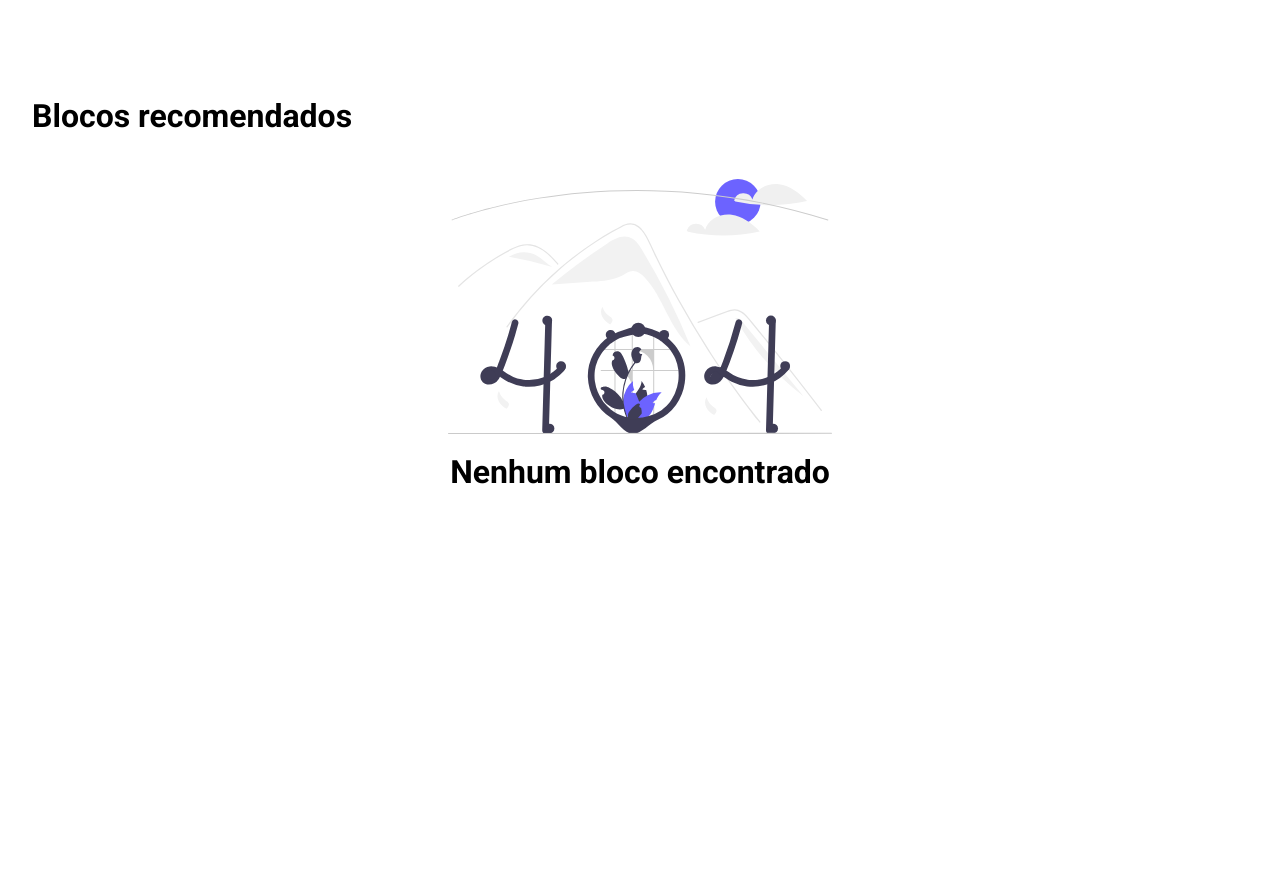
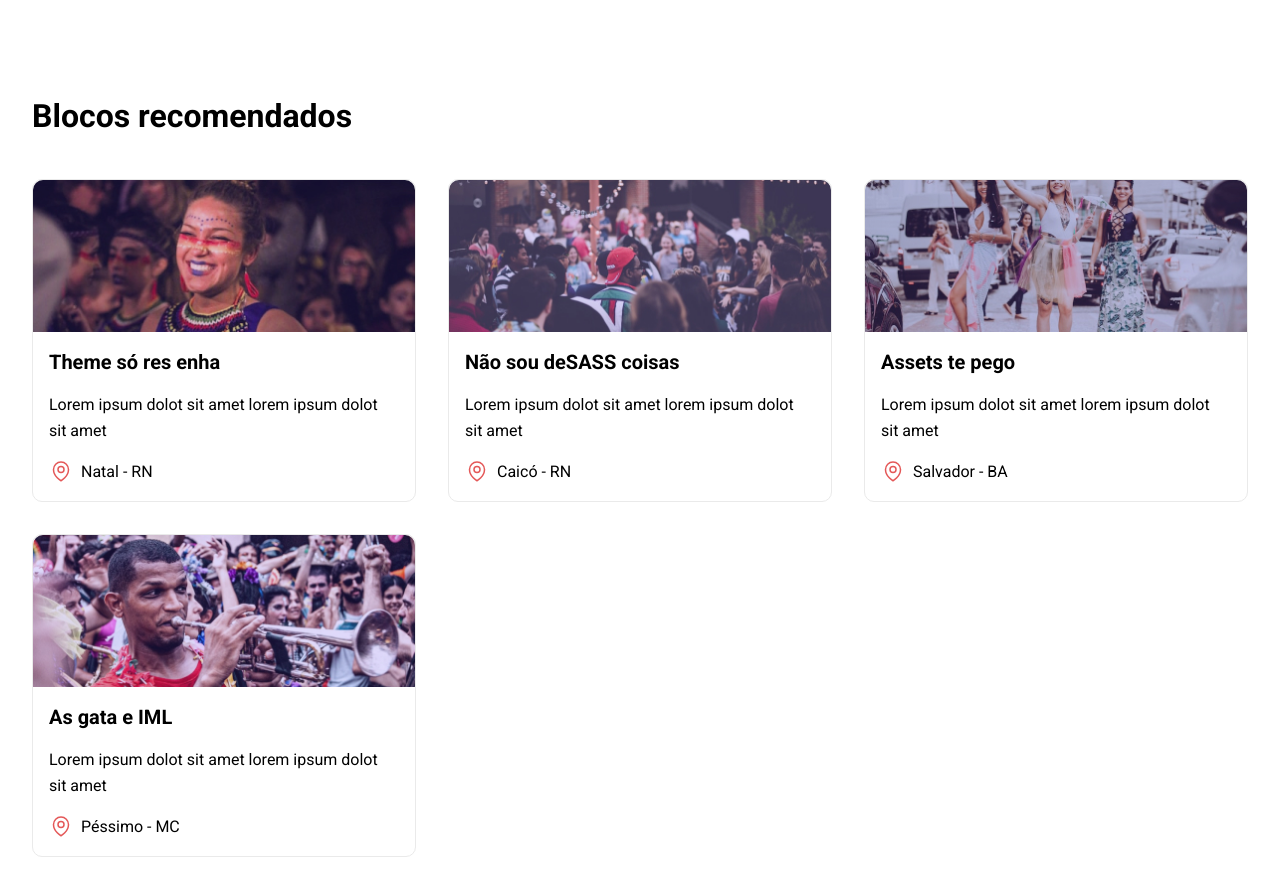
Before and after one commit to victormedeiros1/carnaval-bora-codar-7, a React (Vite) app: page / in a window 1280 px wide. Shown: the part 534-1430 px from the top of the page. Before the commit the page ends 1125 px from the top, so only its background shows below. Built offline with nearby package versions, Linux system fonts and the light colour scheme.

Commit message:
feat: centralizing blocks and locations in helpers directory

```diff
--- a/src/components/BlocksList/index.tsx
+++ b/src/components/BlocksList/index.tsx
@@ -1,47 +1,12 @@
-import { useEffect } from "react";
-import { useBlocks } from "../../hooks/useBlocks";
-import { useFilteredBlocks } from "../../hooks/useFilteredBlocks";
+import { useVisibleBlocks } from "../../hooks/useVisibleBlocks";
 import Block from "./components/Block";
-import Loading from "../Loading";
-import { useVisibleBlocks } from "../../hooks/useVisibleBlocks";
 
-// const url =
-//   "http://bora-codar-challenge-7-backend-production.up.railway.app/blocks";
-const blocksArray = [
-  {
-    id: 0,
-    name: "Theme só res enha",
-    cover: "/src/assets/images/bloco-1.jpg",
-    description: "Lorem ipsum dolot sit amet lorem ipsum dolot sit amet",
-    location: "Natal - RN",
-  },
-  {
-    id: 1,
-    name: "Não sou deSASS coisas",
-    cover: "/src/assets/images/bloco-2.jpg",
-    description: "Lorem ipsum dolot sit amet lorem ipsum dolot sit amet",
-    location: "Caicó - RN",
-  },
-  {
-    id: 2,
-    name: "Assets te pego",
-    cover: "/src/assets/images/bloco-3.jpg",
-    description: "Lorem ipsum dolot sit amet lorem ipsum dolot sit amet",
-    location: "Salvador - BA",
-  },
-  {
-    id: 3,
-    name: "As gata e IML",
-    cover: "/src/assets/images/bloco-4.jpg",
-    description: "Lorem ipsum dolot sit amet lorem ipsum dolot sit amet",
-    location: "Péssimo - MC",
-  },
-];
 export default function BlocksList() {
-  const { setBlocks } = useBlocks();
   const { visibleBlocks } = useVisibleBlocks();
 
   // API
+  // const url =
+  //   "http://bora-codar-challenge-7-backend-production.up.railway.app/blocks";
   // useEffect(() => {
   //   fetch(url)
   //     .then((response) => response.json())
@@ -50,18 +15,14 @@ export default function BlocksList() {
 
   // if (!blocks) return <Loading />;
 
-  useEffect(() => {
-    setBlocks(blocksArray);
-  });
-
   return (
     <section className="max-w-[78.5rem] mx-auto my-24 px-5">
       <header className="mb-10">
         <h3 className="text-lg font-bold">Blocos recomendados</h3>
       </header>
       {visibleBlocks.length > 0 ? (
-        visibleBlocks?.map(({ id, name, description, cover, location }) => (
-          <div className="grid grid-cols-3 gap-8">
+        <div className="grid grid-cols-3 gap-8">
+          {visibleBlocks?.map(({ id, name, description, cover, location }) => (
             <Block
               key={id}
               name={name}
@@ -69,8 +30,8 @@ export default function BlocksList() {
               description={description}
               location={location}
             />
-          </div>
-        ))
+          ))}
+        </div>
       ) : (
         <div className="w-full flex items-center flex-col">
           <img className="w-96 mx-auto" src="/src/assets/images/404.svg" />
--- a/src/components/Search/index.tsx
+++ b/src/components/Search/index.tsx
@@ -1,38 +1,18 @@
 import { MagnifyingGlassIcon, MapPinIcon } from "@heroicons/react/24/outline";
+import { useBlocks } from "../../hooks/useBlocks";
+import { useVisibleBlocks } from "../../hooks/useVisibleBlocks";
+import { locationOptions } from "../../helpers/slugs";
 import Button from "../Button";
-
-import { useBlocks } from "../../hooks/useBlocks";
-import { useFilteredBlocks } from "../../hooks/useFilteredBlocks";
-import { useVisibleBlocks } from "../../hooks/useVisibleBlocks";
-
-const locations = [
-  {
-    id: 0,
-    name: "Caicó - RN",
-  },
-  {
-    id: 1,
-    name: "Natal - RN",
-  },
-  {
-    id: 2,
-    name: "Salvador - BA",
-  },
-  {
-    id: 3,
-    name: "Péssimo - MC",
-  },
-];
 
 export default function Search() {
   const { blocks } = useBlocks();
-  const { setFilteredBlocks } = useFilteredBlocks();
   const { setVisibleBlocks } = useVisibleBlocks();
 
   const handleSubmit = (e: any) => {
     e.preventDefault();
     const text = e.target.elements.text.value;
     const location = e.target.elements.locations.value;
+
     const filteredBlocks = blocks.filter(
       (block) => block.name.includes(text) && block.location.includes(location)
     );
@@ -42,9 +22,6 @@ export default function Search() {
     } else {
       setVisibleBlocks([]);
     }
-
-    console.log("TEXT |", text);
-    console.log("LOCATION |", location);
   };
 
   return (
@@ -69,7 +46,7 @@ export default function Search() {
             name="locations"
           >
             <option value="">Qualquer lugar</option>
-            {locations.map(({ id, name }) => (
+            {locationOptions.map(({ id, name }) => (
               <option key={id} value={name}>
                 {name}
               </option>
--- a/src/contexts/blocksContext.tsx
+++ b/src/contexts/blocksContext.tsx
@@ -1,5 +1,6 @@
 import { createContext, useState } from "react";
 import { Block } from "../types/block";
+import { blockOptions } from "../helpers/slugs";
 
 interface Props {
   children: React.ReactNode;
@@ -13,7 +14,7 @@ interface BlocksContextData {
 export const BlocksContext = createContext({} as BlocksContextData);
 
 export default function BlocksContextProvider({ children }: Props) {
-  const [blocks, setBlocks] = useState<Block[]>([]);
+  const [blocks, setBlocks] = useState<Block[]>(blockOptions);
 
   return (
     <BlocksContext.Provider value={{ blocks, setBlocks }}>
--- a/src/contexts/visibleBlocksContext.tsx
+++ b/src/contexts/visibleBlocksContext.tsx
@@ -1,5 +1,6 @@
 import { createContext, useState } from "react";
 import { Block } from "../types/block";
+import { blockOptions } from "../helpers/slugs";
 
 interface Props {
   children: React.ReactNode;
@@ -15,7 +16,7 @@ export const VisibleBlocksContext = createContext(
 );
 
 export default function VisibleBlocksContextProvider({ children }: Props) {
-  const [visibleBlocks, setVisibleBlocks] = useState<Block[]>([]);
+  const [visibleBlocks, setVisibleBlocks] = useState<Block[]>(blockOptions);
 
   return (
     <VisibleBlocksContext.Provider value={{ visibleBlocks, setVisibleBlocks }}>
--- /dev/null
+++ b/src/helpers/slugs.ts
@@ -0,0 +1,56 @@
+import { Block } from "../types/block";
+import { Location } from "../types/location";
+
+export const blockOptions: Block[] = [
+  {
+    id: 0,
+    name: "Theme só res enha",
+    cover: "/src/assets/images/bloco-1.jpg",
+    description: "Lorem ipsum dolot sit amet lorem ipsum dolot sit amet",
+    location: "Natal - RN",
+  },
+  {
+    id: 1,
+    name: "Não sou deSASS coisas",
+    cover: "/src/assets/images/bloco-2.jpg",
+    description: "Lorem ipsum dolot sit amet lorem ipsum dolot sit amet",
+    location: "Caicó - RN",
+  },
+  {
+    id: 2,
+    name: "Assets te pego",
+    cover: "/src/assets/images/bloco-3.jpg",
+    description: "Lorem ipsum dolot sit amet lorem ipsum dolot sit amet",
+    location: "Salvador - BA",
+  },
+  {
+    id: 3,
+    name: "As gata e IML",
+    cover: "./src/assets/images/bloco-4.jpg",
+    description: "Lorem ipsum dolot sit amet lorem ipsum dolot sit amet",
+    location: "Péssimo - MC",
+  },
+];
+
+export const locationOptions: Location[] = [
+  {
+    id: 0,
+    name: "Caicó - RN",
+    value: "Caicó - RN",
+  },
+  {
+    id: 1,
+    name: "Natal - RN",
+    value: "Natal - RN",
+  },
+  {
+    id: 2,
+    name: "Salvador - BA",
+    value: "Salvador - BA",
+  },
+  {
+    id: 3,
+    name: "Péssimo - MC",
+    value: "Péssimo - MC",
+  },
+];
```
